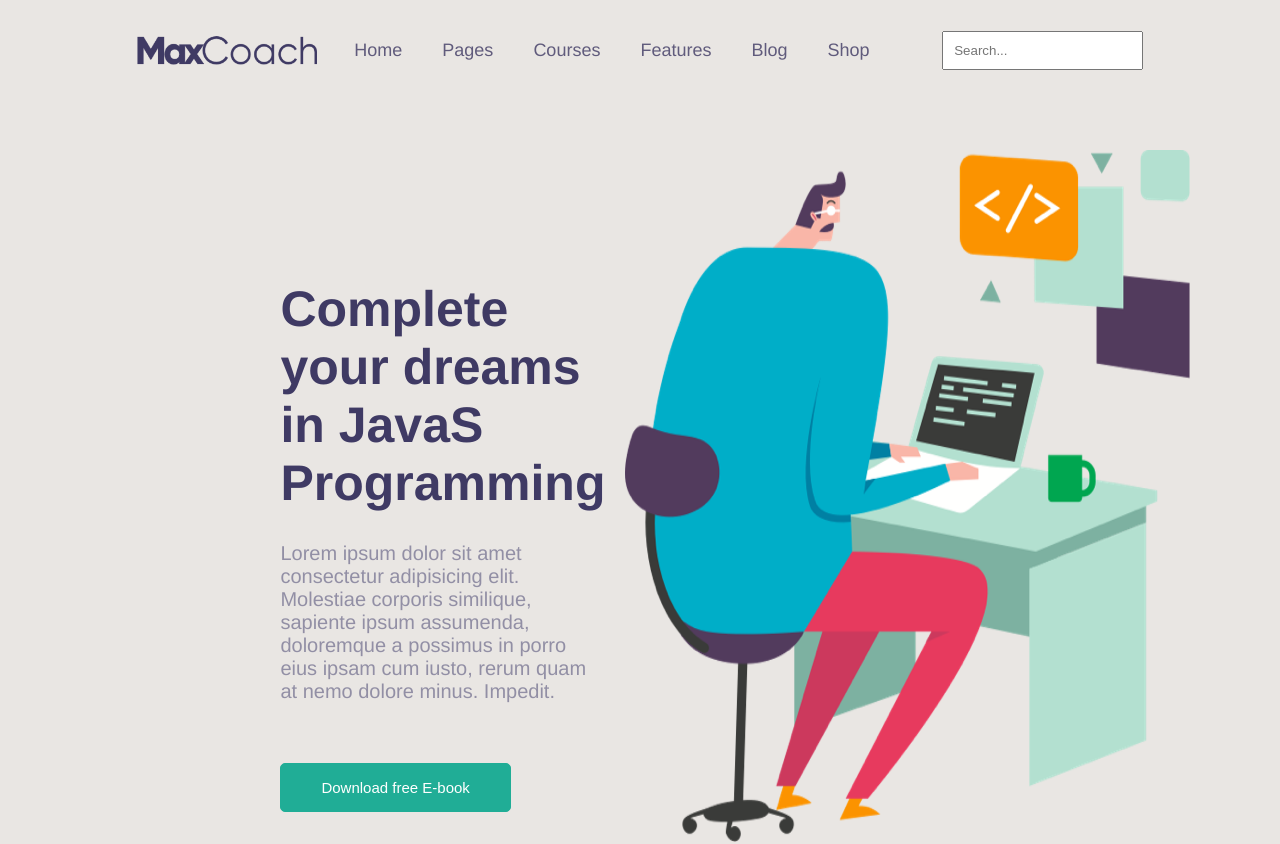
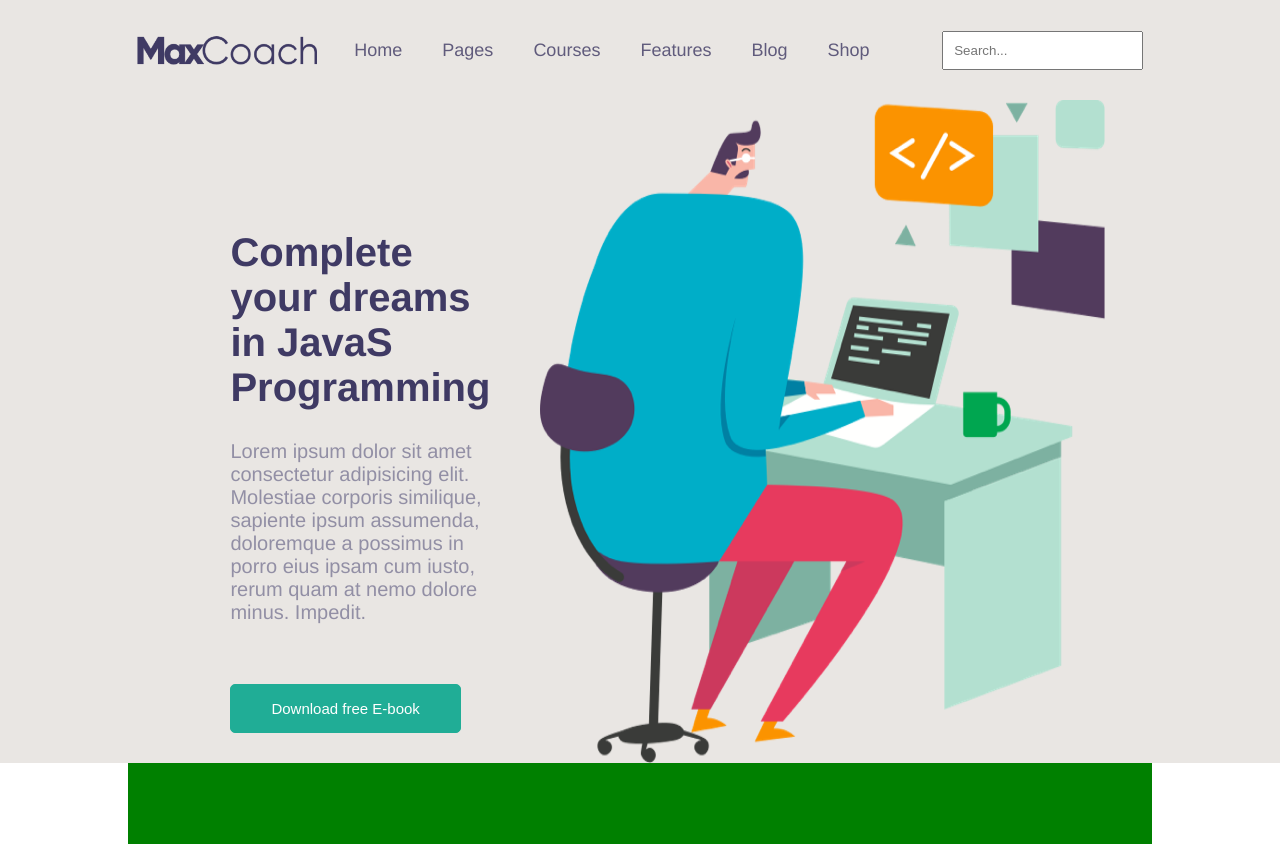
Before and after one commit to Passa69/proj-html-vuejs, a Vue app: page / in a window 1280 px wide. Shown: the top 844 px of the page. Built offline with nearby package versions, Linux system fonts and the light colour scheme.

Commit message:
aggiustamenti css del jumbo

```diff
--- a/src/components/MyJumbo.vue
+++ b/src/components/MyJumbo.vue
@@ -24,11 +24,10 @@ export default {
 #jumbo_comp {
     display: flex;
     flex-direction: row;
-    padding: 50px;
 
     #jumbo_text {
         margin-top: 100px;
-        margin-right: 20px;
+        margin-right: 50px;
         text-align: left;
 
         .jumbo_elem {
@@ -38,7 +37,7 @@ export default {
 }
 
 h1 {
-    font-size: 50px;
+    font-size: 40px;
     color: #3f3a64;
 }
 
```
